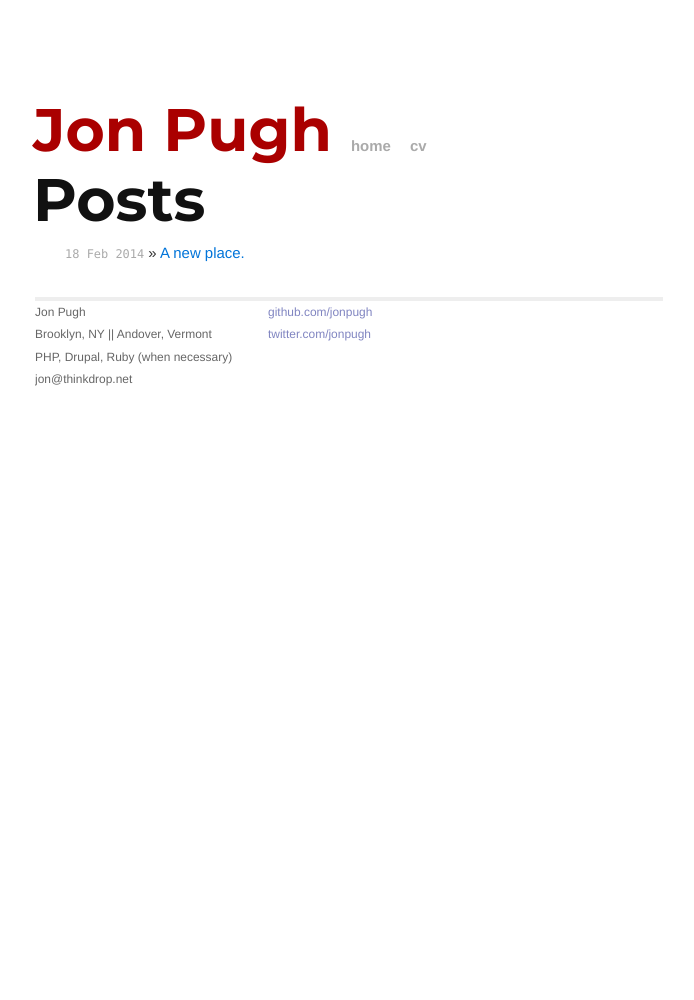
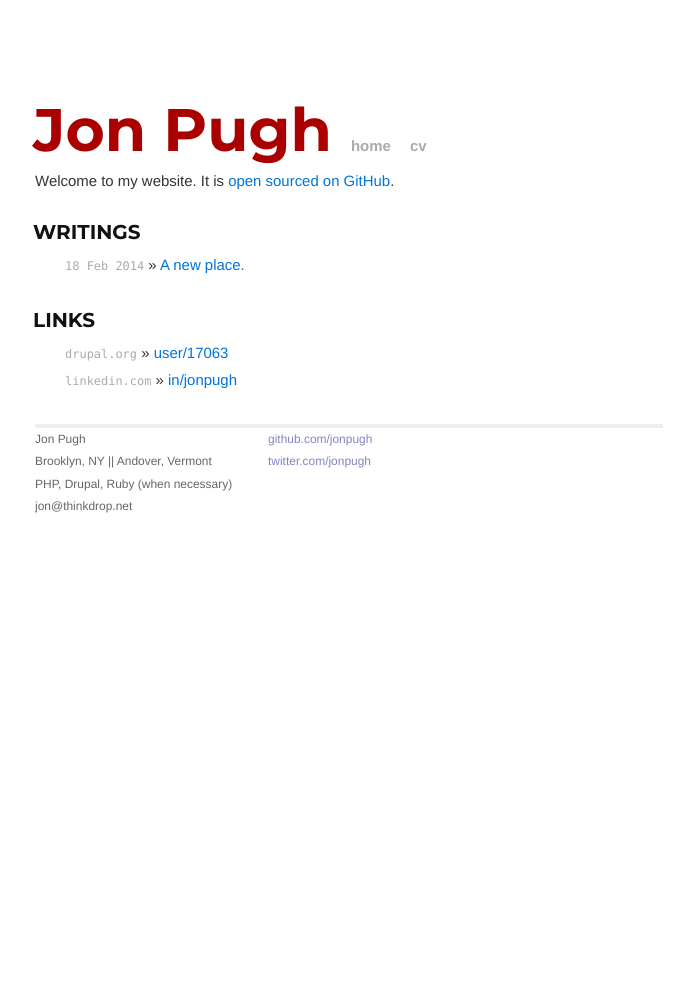
Before and after one commit to jonpugh/jonpugh.github.io, a Jekyll site: the page built from index.html, in a window 1280 px wide. Shown: the whole page, without its empty margins (291-985 px from the left). Built offline with Jekyll 4.4.1, drawn with Linux system fonts in a browser that asks for light colours; Markdown is read by kramdown in place of the engine named in the settings.

Commit message:
CSS cleanup

```diff
--- a/css/main.css
+++ b/css/main.css
@@ -57,7 +57,7 @@ a:visited { color: #a0a; }
 
 .site {
   font-size: 115%;
-  text-align: justify;
+  text-align: left;
   width: 42em;
   margin: 3em auto 2em;
   line-height: 1.5em;
--- a/index.html
+++ b/index.html
@@ -4,13 +4,21 @@ title: Jon Pugh
 ---
 
 <div id="home">
+ Welcome to my website.  It is <a href="http://github.com/jonpugh/jonpugh.github.io">open sourced on GitHub</a>.
 
   {% if site.posts %}
-  <h1>Posts</h1>
+  <h3>Writings</h3>
   <ul class="posts">
     {% for post in site.posts %}
       <li><span>{{ post.date | date_to_string }}</span> &raquo; <a href="{{ post.url }}">{{ post.title }}</a></li>
     {% endfor %}
   </ul>
   {% endif %}
+
+
+  <h3>Links</h3>
+  <ul class="posts">
+    <li><span>drupal.org</span> &raquo; <a href="http://drupal.org/user/17063"">user/17063</a></li>
+    <li><span>linkedin.com</span> &raquo; <a href="http://linkedin.com/in/jonpugh"">in/jonpugh</a></li>
+  </ul>
 </div>
```
